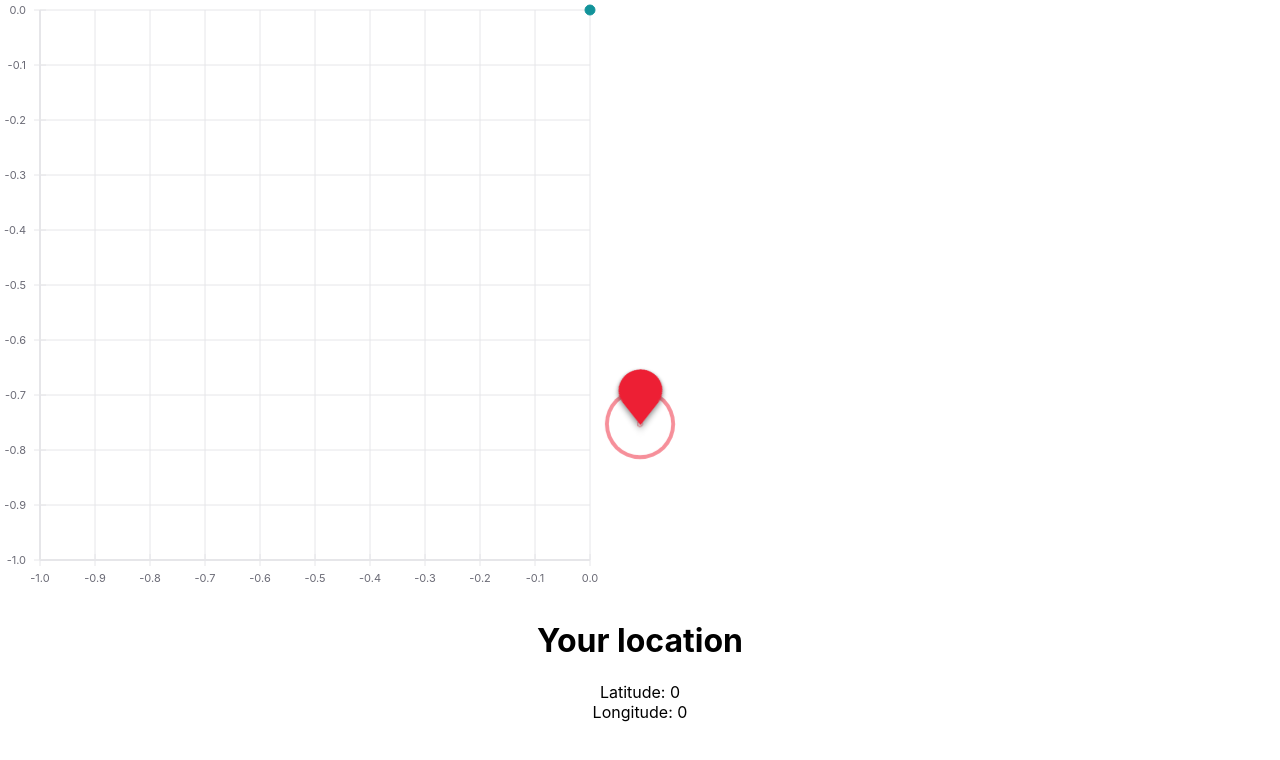
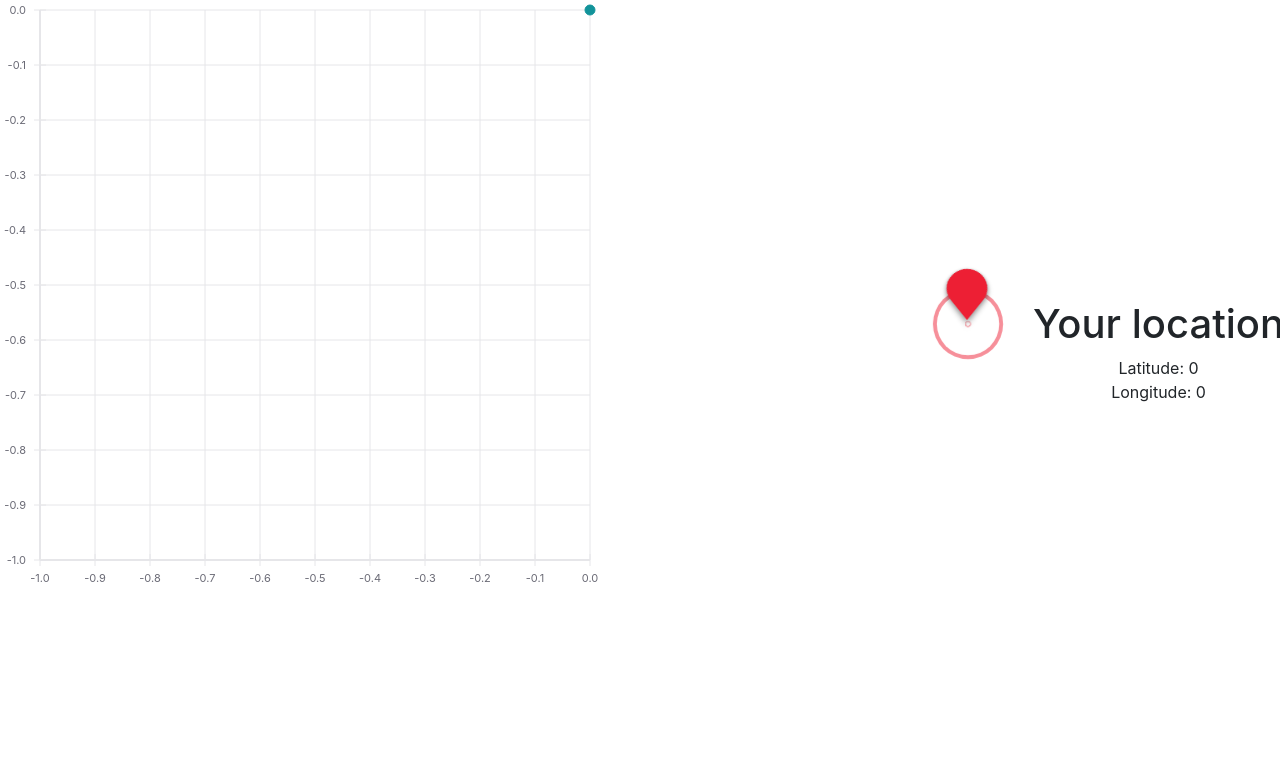
Before and after one commit to CiprianDraghici/nearby-coffee-shop, a React (Create React App) app: page / in a window 1280 px wide. Shown: the top 760 px of the page. Built offline with nearby package versions, Linux system fonts and the light colour scheme; no server answers.

Commit message:
add bootstrap and make some changes on the app layout

```diff
--- a/package.json
+++ b/package.json
@@ -11,7 +11,9 @@
     "@types/react": "^16.9.0",
     "@types/react-dom": "^16.9.0",
     "@types/react-vis": "^1.11.3",
+    "bootstrap": "^4.5.2",
     "react": "^16.13.1",
+    "react-bootstrap": "^1.3.0",
     "react-dom": "^16.13.1",
     "react-scripts": "3.4.3",
     "react-vis": "^1.11.7",
--- a/src/App.tsx
+++ b/src/App.tsx
@@ -40,24 +40,27 @@ function App() {
 
     return (
         <div className="App" onClick={onClick}>
+            <div className="row">
+                <div className="col">
                     <XYChart selectedDataPointCallback={onSelectedDataPoint} />
-            <div>
+                </div>
+                <div className="col">
                     <div className="marker"/>
                     <span className="beacon"/>
                     {
                         selectedDataPoint &&
-                    <>
+                        <div style={{position: "absolute", left: "60%", top: "50%"}}>
                             <div>
                                 {`Distance in meters = ${getDistanceInMeters()}`}
                             </div>
                             <div>
                                 {`Distance in km = ${getDistanceInKm()}`}
                             </div>
-                    </>
+                        </div>
                     }
                     {
                         !selectedDataPoint &&
-                    <div>
+                        <div style={{position: "absolute", left: "60%", top: "50%"}}>
                             <h1>Your location</h1>
                             <div>Latitude: {latitude}</div>
                             <div>Longitude: {longitude}</div>
@@ -65,6 +68,7 @@ function App() {
                     }
                 </div>
             </div>
+        </div>
     );
 }
 
--- a/src/components/Tooltip.tsx
+++ b/src/components/Tooltip.tsx
@@ -14,7 +14,7 @@ const Tooltip: React.FC<{
         <>
             {
                 props.show &&
-                <div className="tooltip" style={{position: "absolute", left: props.position.x, top: props.position.y}}>
+                <div className="custom-tooltip" style={{position: "absolute", left: props.position.x, top: props.position.y}}>
                     <Content />
                 </div>
             }
--- a/src/components/XYChart.tsx
+++ b/src/components/XYChart.tsx
@@ -57,7 +57,7 @@ const XYChart: React.FC<XYChartProps> = (props) => {
     const TooltipContent = () => {
         return (
             <div>
-                <h3>{selectedDataPoint!.name}</h3>
+                <h5>{selectedDataPoint!.name}</h5>
                 <div style={{textAlign: "left"}}>{`Latitude: ${selectedDataPoint!.y}`}</div>
                 <div style={{textAlign: "left"}}>{`Longitude: ${selectedDataPoint!.x}`}</div>
             </div>
--- a/src/index.css
+++ b/src/index.css
@@ -1,4 +1,5 @@
 @import "~react-vis/dist/style.css";
+@import '~bootstrap/dist/css/bootstrap.min.css';
 
 body {
   margin: 0;
@@ -14,7 +15,7 @@ code {
     monospace;
 }
 
-.tooltip {
+.custom-tooltip {
   display: inline-block;
   padding: 3px 6px;
   border-radius: 10px;
```
Lines whose indentation alone changed are shown as unchanged.
